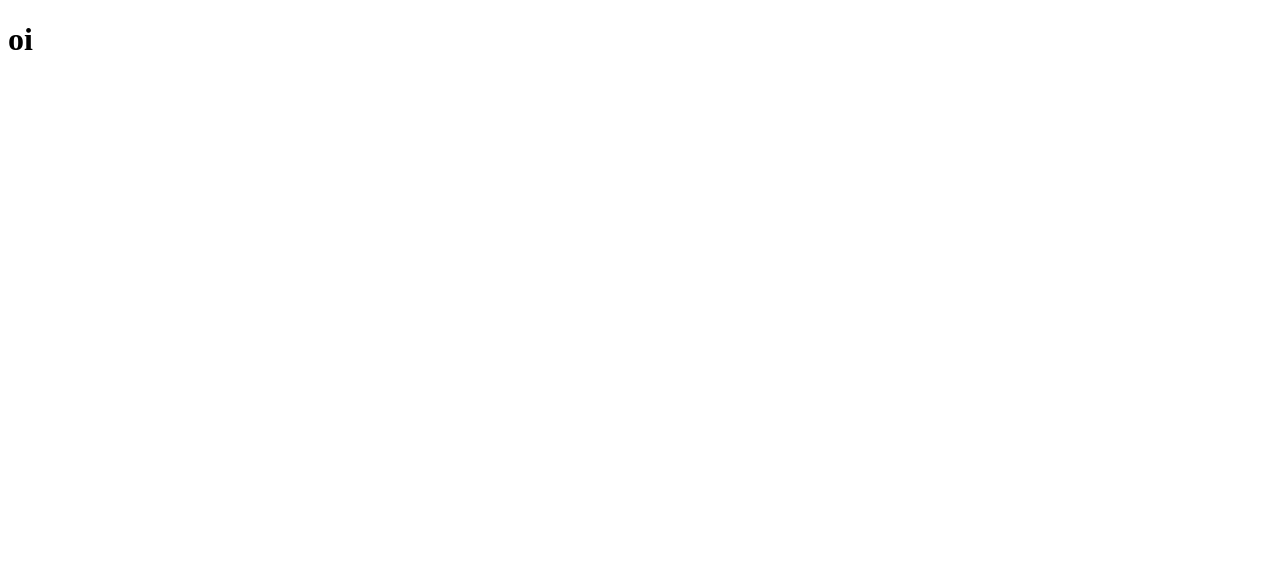
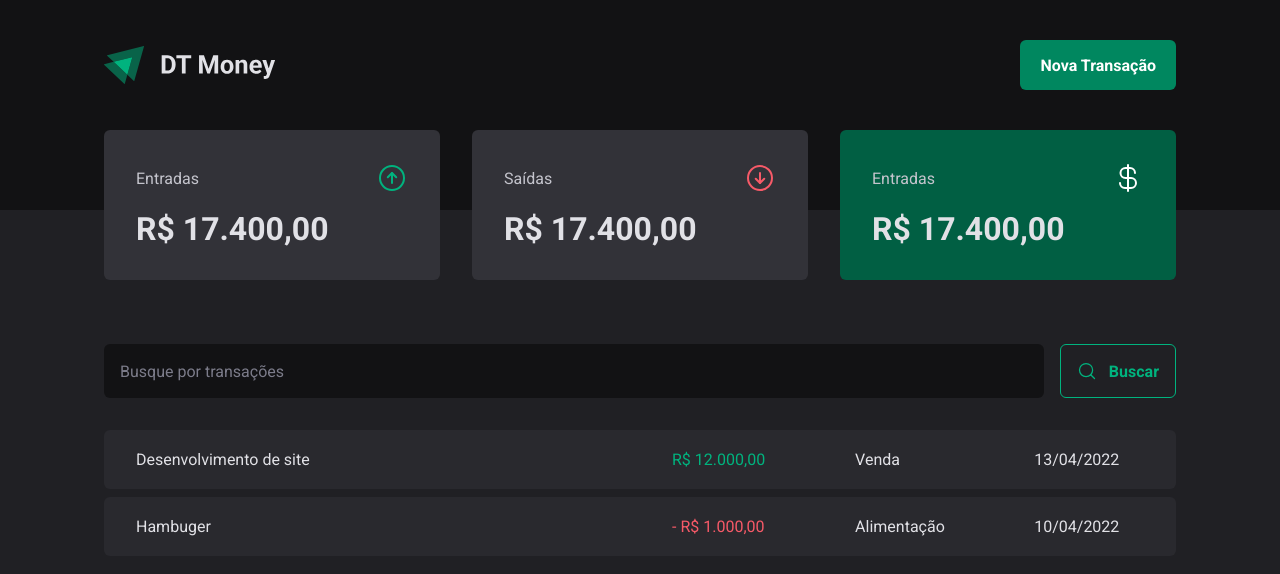
Before and after one commit to ArthurKVasque07/ignite-03-dt-money, a React (Vite) app: page / in a window 1280 px wide. Shown: the top 574 px of the page. Built offline with nearby package versions, Linux system fonts and the light colour scheme.

Commit message:
add searchform

```diff
--- a/src/App.tsx
+++ b/src/App.tsx
@@ -1,12 +1,14 @@
-import { useState } from 'react'
 import { ThemeProvider } from 'styled-components'
+import { Transactions } from './pages/Transactions'
+import { GlobalStyle } from './styles/global'
 import { defaultTheme } from './styles/themes/default'
 
 export function App() {
 
   return (
    <ThemeProvider theme={defaultTheme}>
-    <h1>oi</h1>
+    <GlobalStyle />
+    <Transactions />
    </ThemeProvider>
   )
 }
--- a/src/components/Summary/index.tsx
+++ b/src/components/Summary/index.tsx
@@ -20,7 +20,7 @@
 
         <strong>R$ 17.400,00</strong>
       </SummaryCard>
-      <SummaryCard>
+      <SummaryCard variant="green">
         <header>
           <span>Entradas</span>
           <CurrencyDollar size={32} color="#fff" />
--- /dev/null
+++ b/src/components/_transactionsPage/SearchForm/index.tsx
@@ -0,0 +1,15 @@
+import { MagnifyingGlass } from "phosphor-react";
+import { SearchFormContainer } from "./styles";
+
+export function SearchForm() {
+  return(
+    <SearchFormContainer>
+      <input type="text" placeholder="Busque por transações" />
+
+      <button type="submit">
+        <MagnifyingGlass size={20} />
+        Buscar
+      </button>
+    </SearchFormContainer>
+  )
+}
--- /dev/null
+++ b/src/components/_transactionsPage/SearchForm/styles.ts
@@ -0,0 +1,40 @@
+import styled from "styled-components";
+
+export const SearchFormContainer = styled.form`
+  display: flex;
+  gap: 1rem;
+
+  input {
+    flex: 1;
+    border-radius: 6px;
+    border: 0;
+    background: ${props => props.theme['gray-900']};
+    color: ${props => props.theme['gray-300']};
+    padding: 1rem;
+
+    &::placeholder {
+      color: ${props => props.theme['gray-500']};
+    }
+  }
+
+  button {
+    display: flex;
+    align-items: center;
+    gap: 0.75rem;
+
+    border: 0;
+    padding: 1rem;
+    background: transparent;
+    border: 1px solid ${props => props.theme['green-300']};
+    color: ${props => props.theme['green-300']};
+    font-weight: bold;
+    border-radius: 6px;
+
+    &:hover {
+      background: ${props => props.theme['green-500']};
+      border: 1px solid ${props => props.theme['green-500']};
+      color: ${props => props.theme.white};
+      transition: background-color 0.2s, color 0.2s, border-color 0.2s;
+    }
+  }
+`
--- a/src/pages/Transactions/index.tsx
+++ b/src/pages/Transactions/index.tsx
@@ -1,11 +1,38 @@
 import { Header } from "../../components/Header";
 import { Summary } from "../../components/Summary";
+import { SearchForm } from "../../components/_transactionsPage/SearchForm";
+import { PriceHighLight, TransactionnsContainer, TransactionsTable } from "./styles";
 
 export function Transactions() {
   return (
     <div>
       <Header />
       <Summary />
+
+      <TransactionnsContainer>
+        <SearchForm />
+
+        <TransactionsTable>
+          <tbody>
+            <tr>
+              <td width="50%">Desenvolvimento de site</td>
+              <td>
+                <PriceHighLight variant="income">R$ 12.000,00</PriceHighLight>
+              </td>
+              <td>Venda</td>
+              <td>13/04/2022</td>
+            </tr>
+            <tr>
+              <td width="50%">Hambuger</td>
+              <td>
+                <PriceHighLight variant="outcome">- R$ 1.000,00</PriceHighLight>
+              </td>
+              <td>Alimentação</td>
+              <td>10/04/2022</td>
+            </tr>
+          </tbody>
+        </TransactionsTable>
+      </TransactionnsContainer>
     </div>
   )
 }
--- a/src/pages/Transactions/styles.ts
+++ b/src/pages/Transactions/styles.ts
@@ -0,0 +1,37 @@
+import styled from "styled-components";
+
+export const TransactionnsContainer = styled.main`
+  width: 100%;
+  max-width: 1120px;
+  margin: 4rem auto 0;
+  padding: 0 1.5rem;
+`
+
+export const TransactionsTable = styled.table`
+  width: 100%;
+  border-collapse: separate;
+  border-spacing: 0 0.5rem;
+  margin-top: 1.5rem;
+
+  td {
+    padding: 1.25rem 2rem;
+    background: ${props => props.theme['gray-700']};
+
+    &:first-child {
+      border-top-left-radius: 6px;
+      border-bottom-left-radius: 6px;
+    }
+    &:last-child {
+      border-top-right-radius: 6px;
+      border-bottom-right-radius: 6px;
+    }
+  }
+`
+
+interface PriceHighLightProps {
+  variant: 'income' | 'outcome';
+}
+
+export const PriceHighLight = styled.span<PriceHighLightProps>`
+  color: ${props => props.variant === 'income' ? props.theme['green-300'] : props.theme['red-300']};
+`
```
